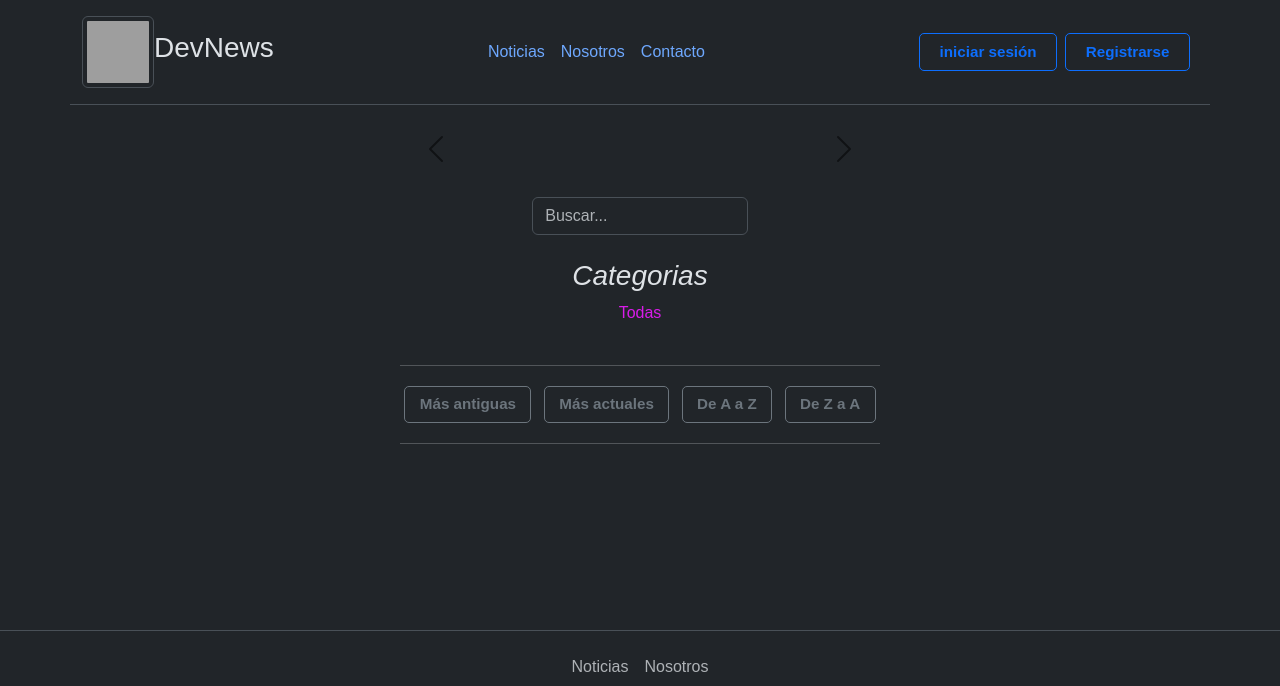
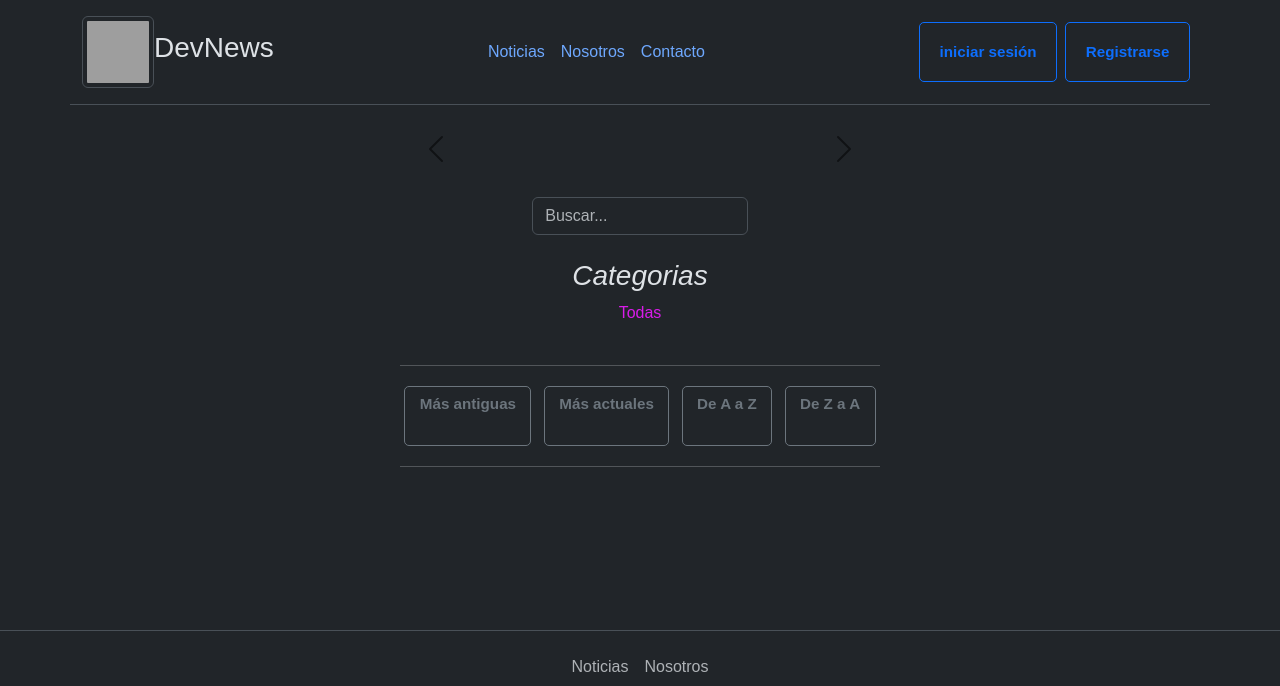
Before and after one commit to emyypg/blog, a Django app: page / in a window 1280 px wide. Shown: the top 686 px of the page. Run offline with Django 5.2, Linux system fonts and the light colour scheme; data that the repository does not hold is empty; grey boxes are pictures that could not be loaded.

Commit message:
Altura btn a 60px.

```diff
--- a/static/css/styles.css
+++ b/static/css/styles.css
@@ -33,6 +33,7 @@
   border-radius: 5px;
   font-size: 0.95rem;
   font-weight: bold;
+  height: 60px;
 }
 
 .btn.login {
```
